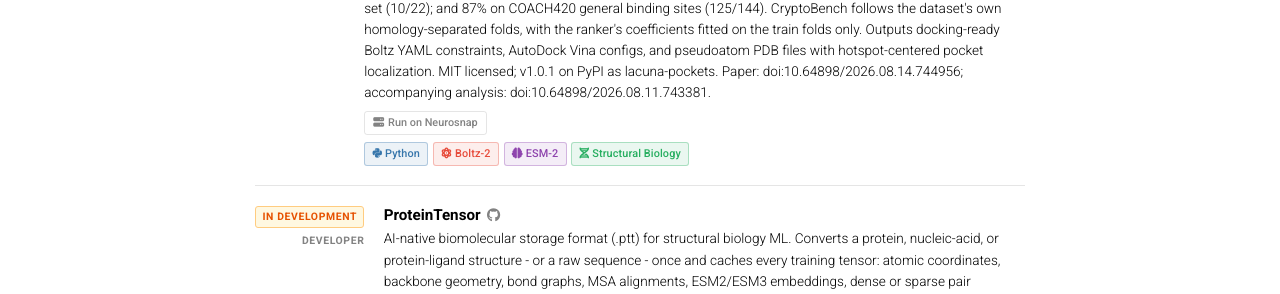
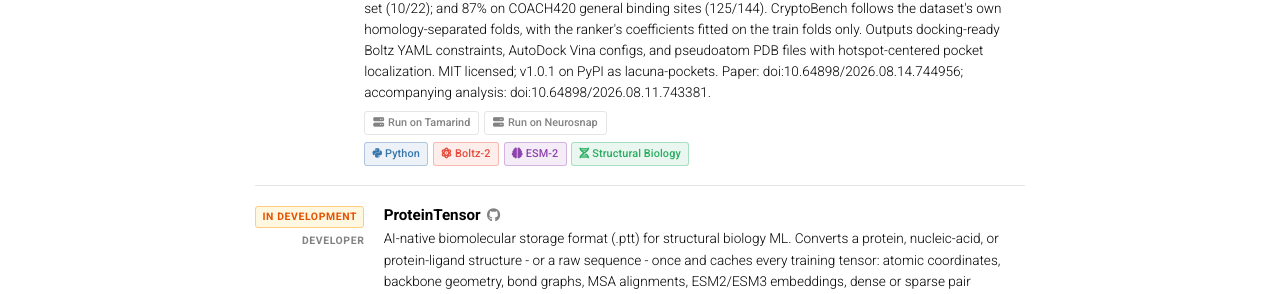
Before and after one commit to mooreneural/mooreneural.github.io, a Jekyll site: the page built from _pages/repositories.md, in a window 1280 px wide and 943 px high. Shown: the part 385-679 px from the top of the window. Built offline with Jekyll 4.4.1, drawn with Linux system fonts in a browser that asks for light colours; comment, search, counter and statistics services are not loaded; a style sheet for code colours, icons or effects is not loaded.

Commit message:
Add Tamarind Bio webserver link to Lacuna, listed before Neurosnap

```diff
--- a/_data/software.yml
+++ b/_data/software.yml
@@ -6,6 +6,9 @@
     description: "Python tool for cryptic binding pocket discovery. Generates conformational ensembles (NMA by default; optional OpenMM implicit-solvent MD and Boltz-2 diffusion sampling), detects pockets per conformer, clusters them across the ensemble, and ranks them with a learned model over 23 geometric and ensemble-derived features, with an optional PLM-assisted ranker. Evaluated with a size-robust (Jaccard ≥ 0.25) protocol on four independent datasets: 56% recovery on CryptoBench's designated test fold (n=180, the largest and most diverse), rising to 66% with the PLM-assisted ranker; 73% on PocketMiner (33/45); 45% on a curated apo/holo set (10/22); and 87% on COACH420 general binding sites (125/144). CryptoBench follows the dataset's own homology-separated folds, with the ranker's coefficients fitted on the train folds only. Outputs docking-ready Boltz YAML constraints, AutoDock Vina configs, and pseudoatom PDB files with hotspot-centered pocket localization. MIT licensed; v1.0.1 on PyPI as lacuna-pockets. Paper: doi:10.64898/2026.08.14.744956; accompanying analysis: doi:10.64898/2026.08.11.743381."
     role: "Developer"
     links:
+      - name: "Run on Tamarind"
+        url: "https://app.tamarind.bio/tools/lacuna"
+        icon: "fas fa-server"
       - name: "Run on Neurosnap"
         url: "https://neurosnap.ai/service/Lacuna%20Cryptic%20Pocket%20Discovery"
         icon: "fas fa-server"
```
